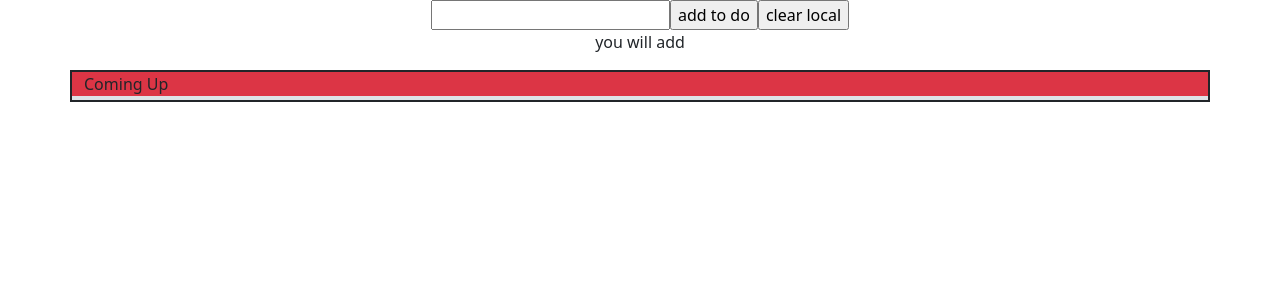
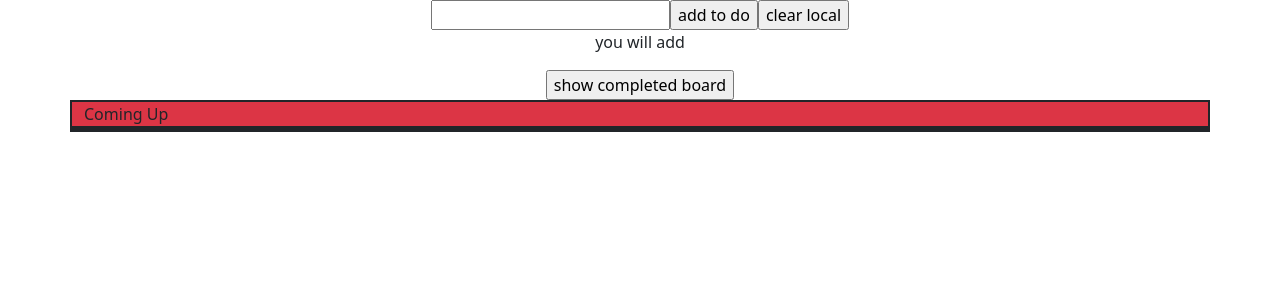
Before and after one commit to RDG97/todo-2, a React (Create React App) app in the folder app/: page / in a window 1280 px wide. Shown: the top 300 px of the page. Built offline with nearby package versions, Linux system fonts and the light colour scheme.

Commit message:
modified:   app/src/App.js modified:   app/src/Enter.js modified:   app/src/Notdone.js modified:   app/src/index.js

```diff
--- a/app/src/App.js
+++ b/app/src/App.js
@@ -4,10 +4,17 @@ import { useState, useEffect } from "react"
 import Filt from "./Notdone"
 export default function App() {
     const [data, setData] = useState([]);
-    const [state, setState] = useState('');
+    const [page, setPage] = useState('todo');
+
+
+
+
+
+
     return(
         <>
+
     <Enter data={data} setData={setData}/>
-    <Filt data={data} setData={setData} state={state} setState={setState}/>
+    {page == 'todo' && <Filt data={data} setData={setData} page={page} setPage={setPage}/>}
     </>
 )}
--- a/app/src/Enter.js
+++ b/app/src/Enter.js
@@ -15,7 +15,7 @@ export default function Enter(props) {
     function setit() {
         //console.log('help')
         let x = props.data.length + 1
-        let test = props.data
+        let test = [...props.data]
         let arr = {help:`${Todo}`,id:`${x}`,stat:'notdone'}
         test.push(arr)
         props.setData(test)
@@ -27,6 +27,13 @@ export default function Enter(props) {
         return list
     }
 
+    function changeState(props) {
+        let test2 = [...props.page]
+        test2 = 'complete'
+        props.setPage(test2)
+        console.log('changed state to', props.page)
+    }
+
     return (
         <>
             <center>
@@ -35,7 +42,7 @@ export default function Enter(props) {
             <input type="submit" id="clear" value="clear local" onClick={emp}></input>
             <br></br>
             <p>you will add <b>{Todo}</b></p>
-
+            <input type="submit" id="changestate" value="show completed board" onClick={changeState}></input>
             </center>
         </>
     )
--- a/app/src/Notdone.js
+++ b/app/src/Notdone.js
@@ -1,9 +1,6 @@
 import { useState, useEffect } from "react"
 
 export default function Filt(props) {
-
-
-
 
     console.log('before filt', props.data)
 
@@ -13,18 +10,29 @@ export default function Filt(props) {
         );
         console.log('afterfilt', notdone)
 
+
+        function test(index) {
+            console.log('testtt', props.data[index].stat)
+            let test = [...props.data]
+            test[index].stat = 'done'
+            props.setData(test)
+            console.log('props after switch to done', props)
+            return props
+        }
+
+
     return (
 
         <div className="container bg-primary" id="listBody">
                 <div className="row" id="listBody">
                     <div className="col bg-danger border border-2 border-dark">Coming Up
-                    <div className="row bg-warning border border-2">
+                    <div className="row bg-warning border border-2 border-dark">
                     {notdone.map((props, index) => (
                     <div key={props.help}>
 
                     <h1 >{props.help}</h1>
                     {console.log('Notdone mapped index', index)}
-                    <input type='submit' onClick={ ()=> test(index, props)} ></input>
+                    <input type='submit' value="check off"onClick={ ()=> test(index, props)} ></input>
 
                     </div>
                     ))}
--- a/app/src/index.js
+++ b/app/src/index.js
@@ -3,6 +3,7 @@ import ReactDOM from 'react-dom/client';
 import 'bootstrap/dist/css/bootstrap.min.css'
 import 'bootstrap/dist/js/bootstrap.bundle.min.js'
 import App from './App';
+
 
 
 
```
